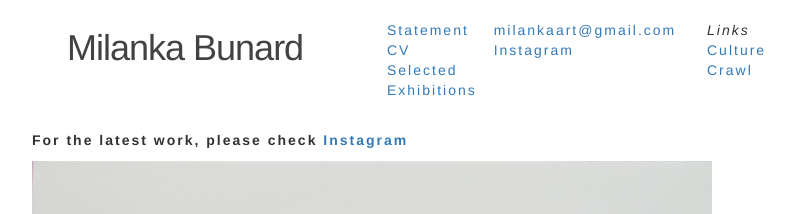
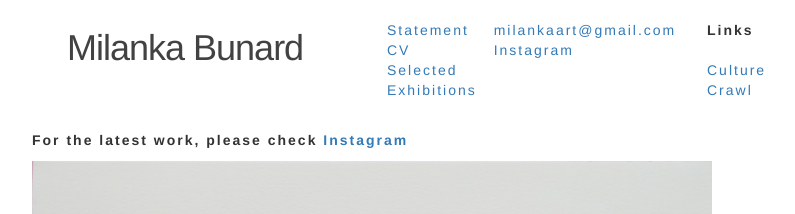
Before and after one commit to milankabunard/milankabunard.github.io, a Jekyll site: the page built from index.html, in a window 1280 px wide. Shown: the top 214 px of the page, without its empty margins (268-1063 px from the left). Built offline with Jekyll 4.4.1, drawn with Linux system fonts in a browser that asks for light colours.

Commit message:
Update header.html

```diff
--- a/_includes/header.html
+++ b/_includes/header.html
@@ -10,7 +10,7 @@
   <div class="col-md-3"><a class="site-title" href="{{ site.baseurl }}/">{{ site.title }}</a></div>
   <div class="col-md-1"><a href="/statement">Statement</a><br/><a href="/about">CV</a><br/><a href="/exhibitions">Selected Exhibitions</a></div>
   <div class="col-md-2"><a href="mailto:{{ site.email }}">{{ site.email }}</a><br/><a href="https://www.instagram.com/milankabunard/">Instagram</a></div>
-  <div class="col-md-1"><em>Links</em><br/><a href="https://culturecrawl.ca" target="_blank">Culture Crawl</a></div>
+  <div class="col-md-1"><strong>Links</strong><br /><br /><a href="https://culturecrawl.ca" target="_blank">Culture Crawl</a></div>
   <div class="col-md-2"></div>
 </div>
 
```
